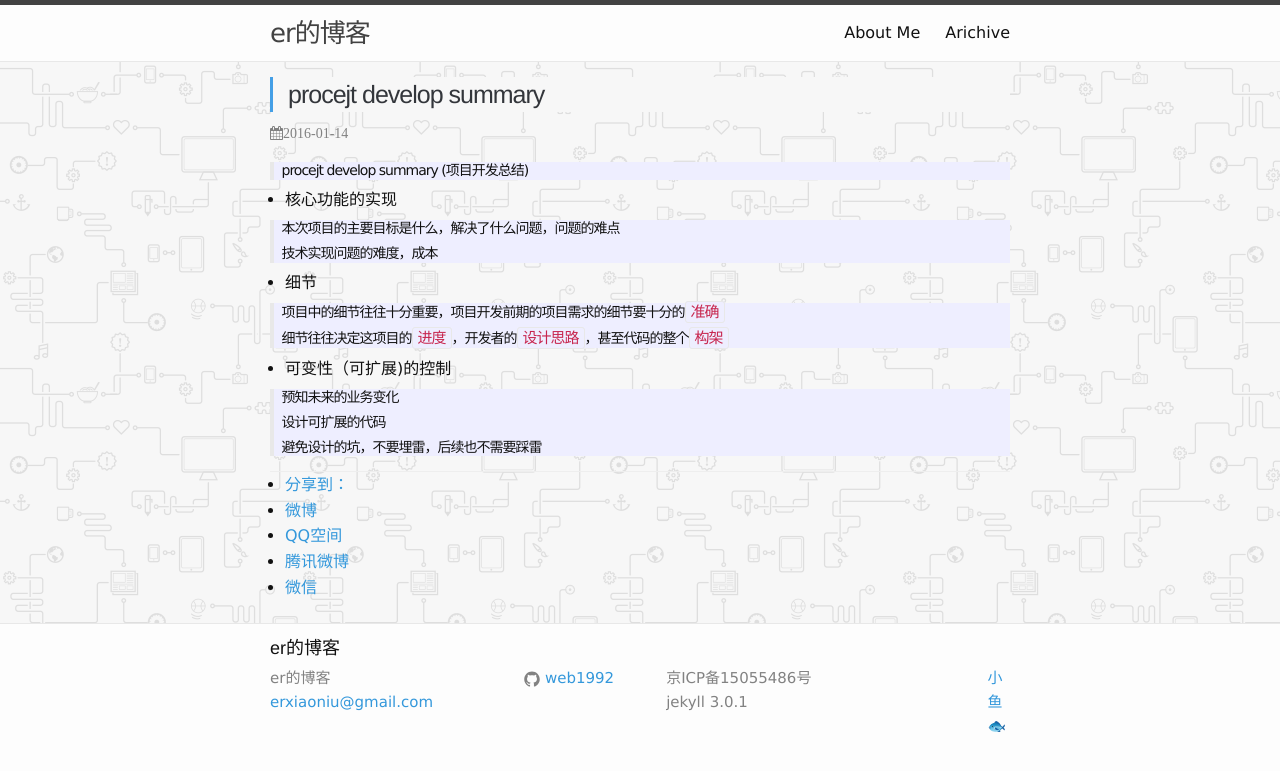
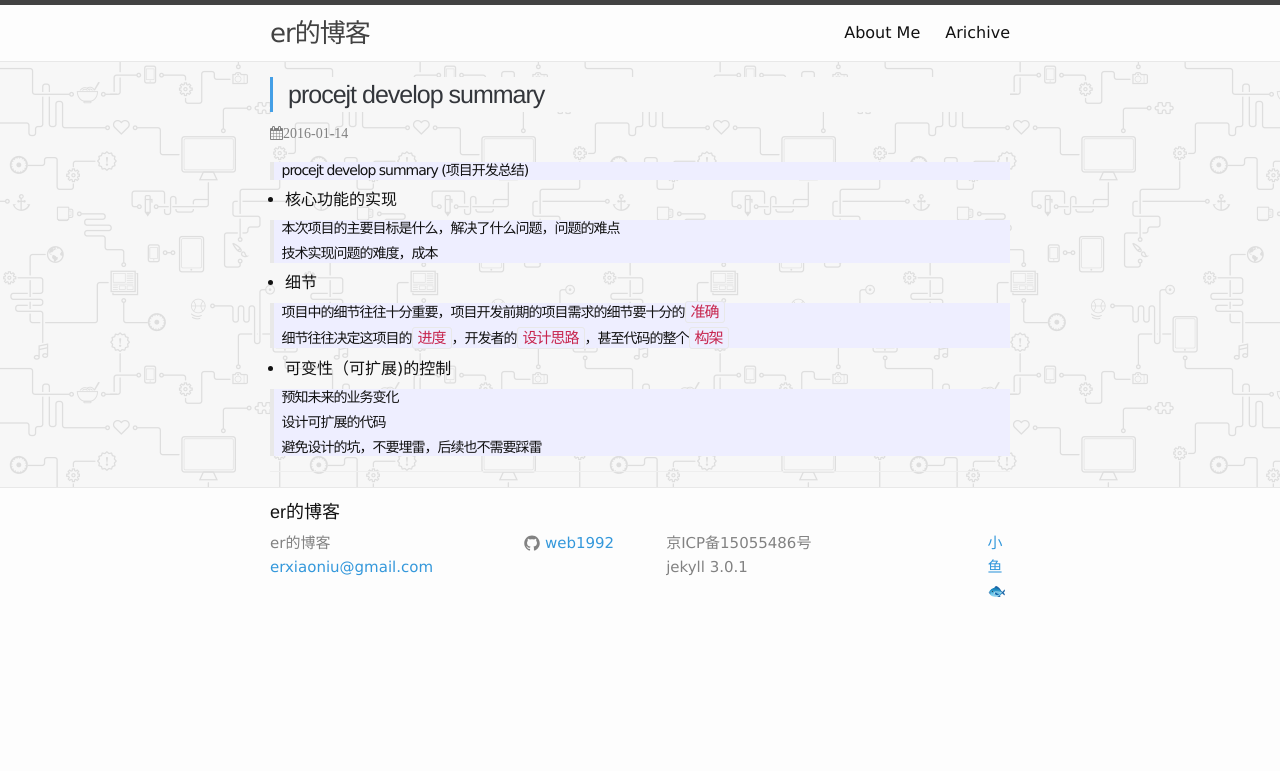
Before and after one commit to web1992/web1992, a Jekyll site: the page built from _posts/2016-01-14-project-develop-summary.markdown, in a window 1280 px wide. Shown: the top 771 px of the page. Built offline with Jekyll 4.4.1, drawn with Linux system fonts in a browser that asks for light colours; comment, search, counter and statistics services are not loaded.

Commit message:
fix [posyt

```diff
--- a/_includes/duoshuo.html
+++ /dev/null
@@ -1,16 +0,0 @@
-<!-- 多说评论框 start -->
-<div class="ds-thread" data-thread-key="{{ include.duoshuo_url }}" data-title="{{ include.duoshuo_title }}" data-url="{{ include.duoshuo_url | prepend: site.url }}"></div>
-<!-- 多说评论框 end -->
-<!-- 多说公共JS代码 start (一个网页只需插入一次) -->
-<script type="text/javascript">
-var duoshuoQuery = {short_name:"web1992"};
-	(function() {
-		var ds = document.createElement('script');
-		ds.type = 'text/javascript';ds.async = true;
-		ds.src = (document.location.protocol == 'https:' ? 'https:' : 'http:') + '//static.duoshuo.com/embed.js';
-		ds.charset = 'UTF-8';
-		(document.getElementsByTagName('head')[0]
-		 || document.getElementsByTagName('body')[0]).appendChild(ds);
-	})();
-</script>
-<!-- 多说公共JS代码 end -->
--- a/_includes/share.html
+++ /dev/null
@@ -1,15 +0,0 @@
-<div class="ds-share" data-thread-key="{{ include.duoshuo_url }}" data-title="{{ include.duoshuo_title }}" data-images="#" data-content="{{ include.duoshuo_title }}" data-url="{{ include.duoshuo_url | prepend: site.url }}">
-    <div class="ds-share-inline">
-      <ul  class="ds-share-icons-16">
-
-      	<li data-toggle="ds-share-icons-more"><a class="ds-more" href="javascript:void(0);">分享到：</a></li>
-        <li><a class="ds-weibo" href="javascript:void(0);" data-service="weibo">微博</a></li>
-        <li><a class="ds-qzone" href="javascript:void(0);" data-service="qzone">QQ空间</a></li>
-        <li><a class="ds-qqt" href="javascript:void(0);" data-service="qqt">腾讯微博</a></li>
-        <li><a class="ds-wechat" href="javascript:void(0);" data-service="wechat">微信</a></li>
-
-      </ul>
-      <div class="ds-share-icons-more">
-      </div>
-    </div>
- </div>
--- a/_layouts/post.html
+++ b/_layouts/post.html
@@ -13,7 +13,6 @@ layout: default
   </div>
   <hr />
 
- {% include share.html duoshuo_title=page.title  duoshuo_url=page.url duoshuo_content=page.excerpt %}
- {% include duoshuo.html duoshuo_title=page.title  duoshuo_url=page.url %}
- {% include tingyun.html %}
+ <!-- you can include you page here -->
+ <!-- {% include tingyun.html %} -->
 </article>
```
Also changed, not shown: _includes/tingyun.html (deleted, +0 -1 lines).
